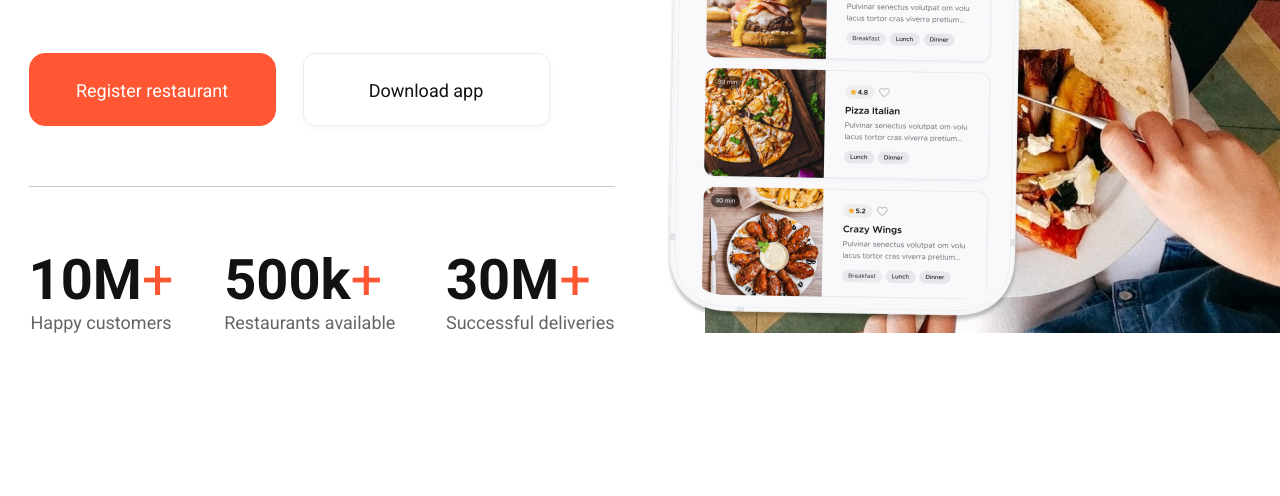
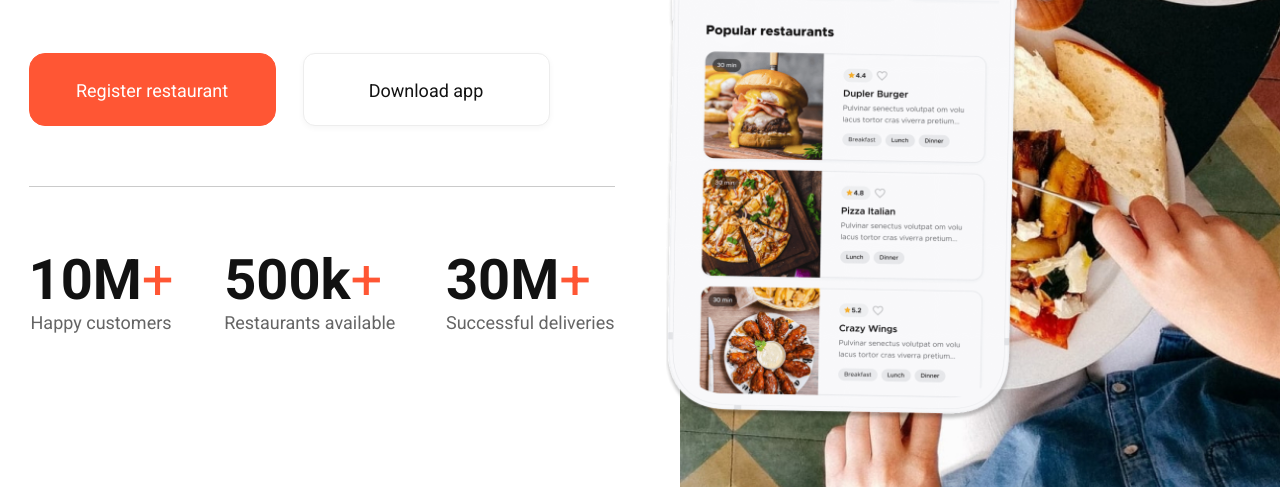
Before and after one commit to sko1208/deliverX, a website: page src/index.html in a window 1280 px wide. Shown: the part 553-1049 px from the top of the page. Drawn offline with nearby package versions, Linux system fonts and the light colour scheme; files that its build step writes are made by us from their sources; files whose address does not match are found by name.

Commit message:
debug in promo

```diff
--- a/src/index.html
+++ b/src/index.html
@@ -93,6 +93,7 @@
         <div class="promo__app">
             <img src="img/promo-app.png" alt="promo-app">
         </div>
+
         <div class="container">
             <h1 class="promo__title">Food Delivery Service</h1>
             <h3 class="promo__subtitle">Delicious food at your fingertips</h3>
@@ -134,11 +135,12 @@
 
                 </div>
             </div>
+        </div>
+        <div class="promo__bg">
+            <img src="img/bg_1.jpg"></img>
+        </div>
 
 
-
-
-        </div>
 
     </section>
 
--- a/src/sass/blocks/_media.scss
+++ b/src/sass/blocks/_media.scss
@@ -1,4 +1,4 @@
-@media (max-width: 1223px) {
+@media (max-width: 1240px) {
     .container {
         width: 952px;
     }
--- a/src/sass/blocks/_promo.scss
+++ b/src/sass/blocks/_promo.scss
@@ -1,16 +1,32 @@
 .promo {
     position: relative;
-    background-image: url(../img/bg_1.jpg);
-    background-position:  right;
-    background-repeat: no-repeat;
+    &__bg {
+        position: absolute;
+        top: 0;
+        right: 0;
+        width: 600px;
+        height: 920px;
+        z-index: -1;
+        img {
+            width: 100%;
+            height: 100%;
+            object-fit: cover;
+        }
+    }
+
     &__app {
         position: absolute;
+        width: 356px;
+        height: 710px;
         left: 52.05%;
         right: 18.82%;
-        top: 39.06px;
-
-
-    }
+        top: 145px;
+        img {
+            width: 100%;
+            height: 100%;
+            object-fit: cover;
+        }
+}
     &__title {
         @include title;
         padding-top: 162px;
```
Also changed, not shown: dist/css/style.min.css, dist/index.html.
